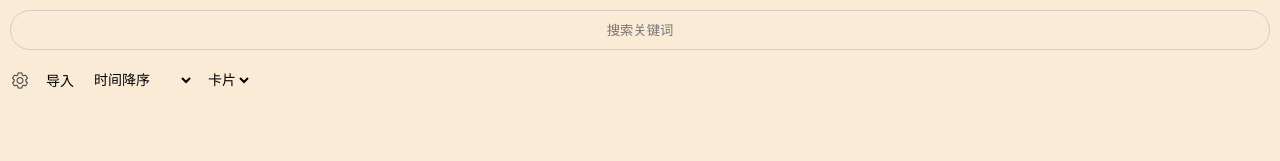
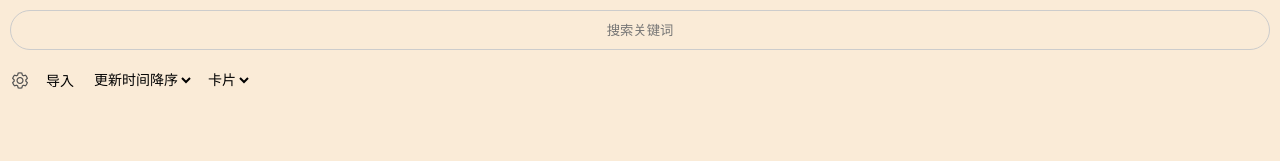
Before and after one commit to xiaolidan00/reader-electron, a Vue app: page / in a window 1280 px wide. Shown: the top 161 px of the page. Built offline with nearby package versions, Linux system fonts and the light colour scheme; a web font is replaced by a local one.

Commit message:
fix: 添加markdown文档导入

```diff
--- a/src/controllers/Controller.ts
+++ b/src/controllers/Controller.ts
@@ -135,7 +135,7 @@ export default {
         upload = document.createElement('input') as HTMLInputElement;
         upload.id = 'uploadFile';
         upload.type = 'file';
-        upload.accept = '.txt';
+        upload.accept = '.txt,.md';
         upload.style.position = 'fixed';
         upload.style.opacity = '0';
         upload.multiple = true;
--- a/src/data/index.ts
+++ b/src/data/index.ts
@@ -13,6 +13,7 @@ export const chapterRegex = [
   { name: '一零零 标题', value: /\s*[一二三四五六七八九十零百千万]+/.source },
   { name: '（100）标题', value: /\s*[\(|（][0-9]+[\)|）]/.source },
   { name: '（一零零） 标题', value: /\s*[\(|（][一二三四五六七八九十零百千万]+[\)|）]/.source },
+  { name: '# 标题', value: /^#+\s*.+/.source },
   { name: '没有标点符号的标题', value: /^[0-9a-zA-Z\u4e00-\u9fa5]+$/.source }
 ];
 
@@ -25,8 +26,8 @@ export const encodeList = [
 ];
 
 export const sortList = [
-  { label: '时间升序', value: 'updateTimeAsc' },
-  { label: '时间降序', value: 'updateTimeDesc' },
+  { label: '更新时间升序', value: 'updateTimeAsc' },
+  { label: '更新时间降序', value: 'updateTimeDesc' },
   { label: '文件名称升序', value: 'nameAsc' },
   { label: '文件名称降序', value: 'nameDesc' },
   { label: '文件大小升序', value: 'sizeAsc' },
```
